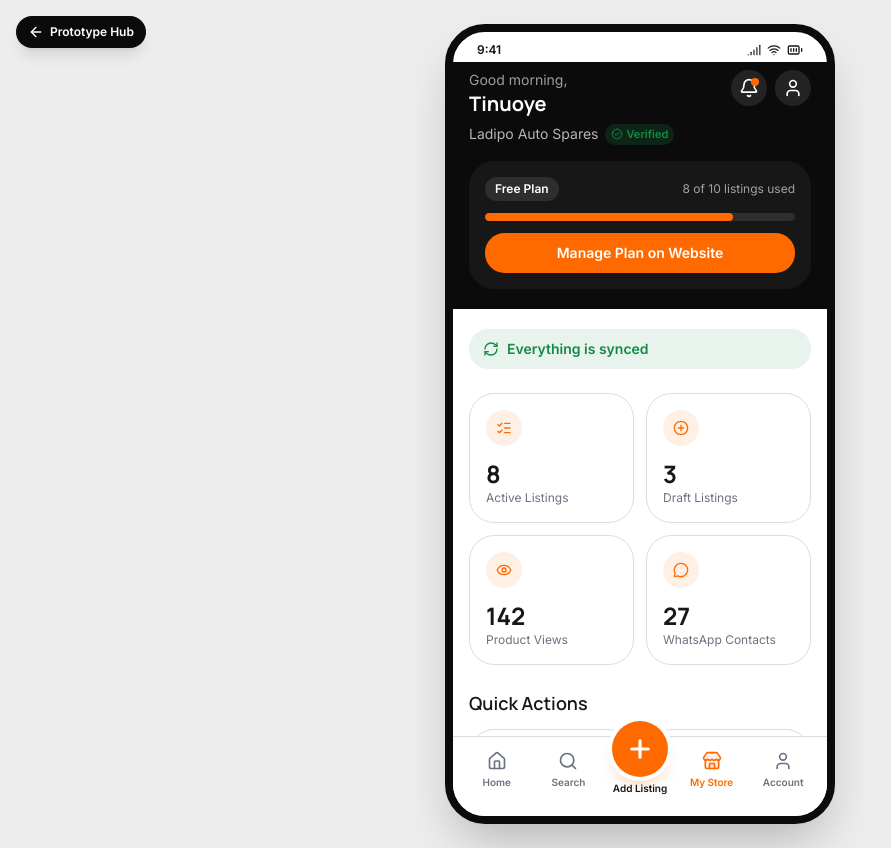
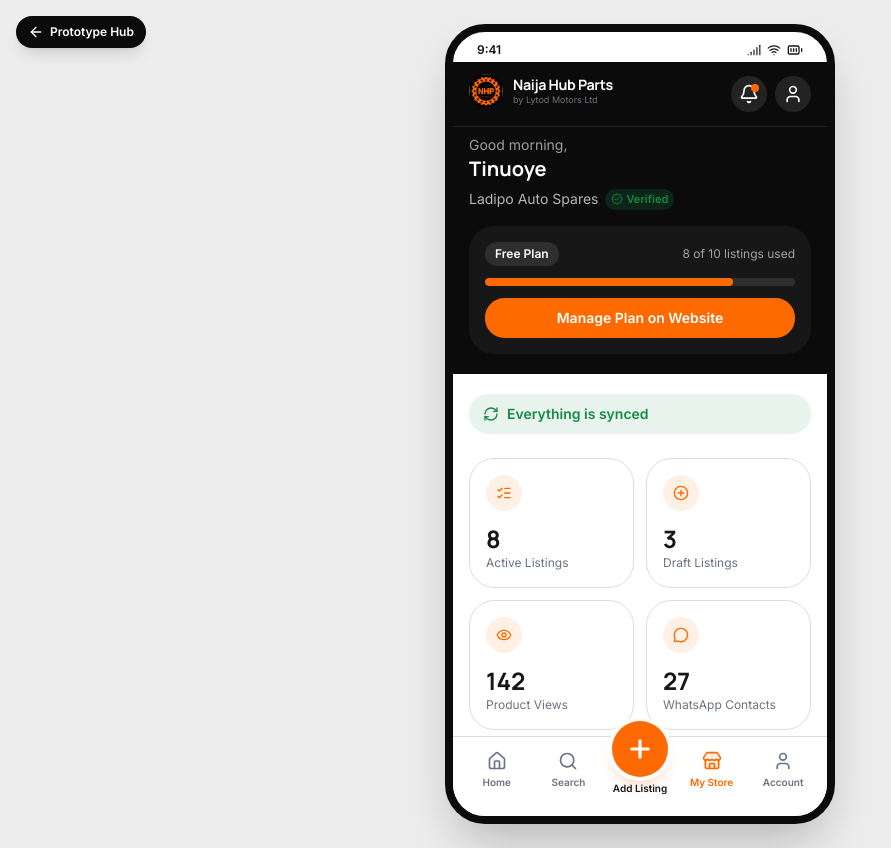
Before and after one commit to royaldev1004/naija-hub-parts-design, a Next.js app: page /mobile/dashboard in a window 1280 px wide. Shown: the whole page, without its empty margins (0-891 px from the left). Built offline with nearby package versions, Linux system fonts and the light colour scheme.

Commit message:
feat: add logo and navigation bar to dashboard screen
Co-authored-by: Royal Dev <269332745+royaldev1004@users.noreply.github.com>

```diff
--- a/app/mobile/dashboard/page.tsx
+++ b/app/mobile/dashboard/page.tsx
@@ -12,6 +12,7 @@ import {
   ChevronRight,
 } from 'lucide-react'
 import { PhoneShell } from '@/components/mobile/phone-shell'
+import { Logo } from '@/components/brand/logo'
 import { VerifiedBadge } from '@/components/brand/badges'
 import { ProductCard } from '@/components/brand/product-card'
 import { productsByStore } from '@/lib/data'
@@ -34,16 +35,11 @@ export default function DashboardScreen() {
   const recent = productsByStore('ladipo-auto-spares')
   return (
     <PhoneShell nav>
-      <header className="bg-dark px-4 pb-5 pt-2 text-white">
-        <div className="flex items-start justify-between">
-          <div>
-            <p className="text-sm text-white/60">Good morning,</p>
-            <h1 className="font-heading text-xl font-bold">Tinuoye</h1>
-            <div className="mt-1.5 flex items-center gap-1.5">
-              <span className="text-sm text-white/70">Ladipo Auto Spares</span>
-              <VerifiedBadge compact className="bg-success/20" />
-            </div>
-          </div>
+      {/* Individual navbar — separate from the hero */}
+      <nav className="flex items-center justify-between border-b border-white/10 bg-dark px-4 py-3 text-white">
+        <Link href="/mobile/home" aria-label="Naija Hub Parts home">
+          <Logo variant="dark" size={34} withWordmark />
+        </Link>
         <div className="flex items-center gap-2">
           <Link
             href="/mobile/notifications"
@@ -60,6 +56,18 @@ export default function DashboardScreen() {
           >
             <User className="size-5" />
           </Link>
+        </div>
+      </nav>
+
+      <header className="bg-dark px-4 pb-5 pt-2 text-white">
+        <div className="flex items-start justify-between">
+          <div>
+            <p className="text-sm text-white/60">Good morning,</p>
+            <h1 className="font-heading text-xl font-bold">Tinuoye</h1>
+            <div className="mt-1.5 flex items-center gap-1.5">
+              <span className="text-sm text-white/70">Ladipo Auto Spares</span>
+              <VerifiedBadge compact className="bg-success/20" />
+            </div>
           </div>
         </div>
 
--- a/app/mobile/search/page.tsx
+++ b/app/mobile/search/page.tsx
@@ -15,7 +15,7 @@ const sorts = ['Most Relevant', 'Newest', 'Price: Low to High', 'Price: High to
 export default function SearchScreen() {
   const [query, setQuery] = useState('Toyota Corolla brake pad')
   const [active, setActive] = useState<string[]>(['Verified Sellers'])
-  const [view, setView] = useState<'grid' | 'list'>('grid')
+  const [view, setView] = useState<'grid' | 'list'>('list')
   const [sort, setSort] = useState(sorts[0])
   const [sortOpen, setSortOpen] = useState(false)
 
```
Lines whose indentation alone changed are shown as unchanged.
